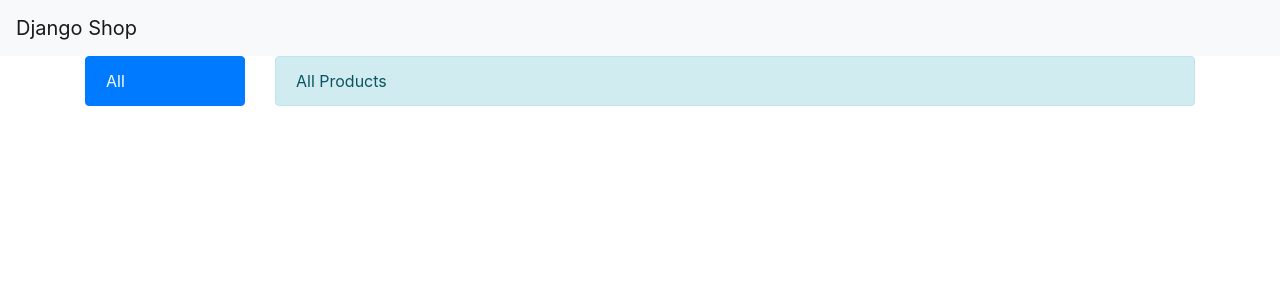
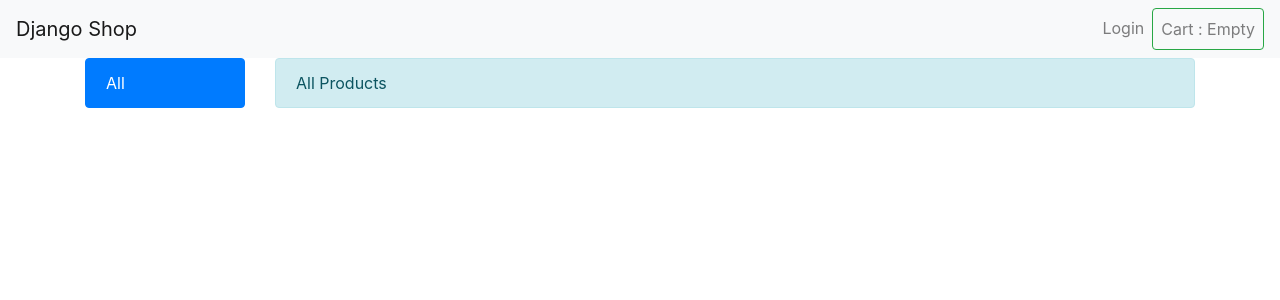
Before and after one commit to moonpeter/onlineshop, a Django app: page / in a window 1280 px wide. Shown: the top 300 px of the page. Run offline with Django 3.2, Linux system fonts and the light colour scheme; data that the repository does not hold is empty; parts of the project's set-up code (start-up, migrations or seed data) failed here and were passed over; some libraries are stand-ins or nearby versions.

Commit message:
cart : 메인메뉴에 카트 링크 연결(base.html)

```diff
--- a/app/templates/base.html
+++ b/app/templates/base.html
@@ -1,12 +1,16 @@
-<!doctype html>
-<html lang="ko">
+<!DOCTYPE html>
+<html lang="en">
 <head>
     <meta charset="UTF-8">
     <title>{% block title %}{% endblock %}</title>
-    <link rel="stylesheet" href="https://stackpath.bootstrapcdn.com/bootstrap/4.5.0/css/bootstrap.min.css" integrity="sha384-9aIt2nRpC12Uk9gS9baDl411NQApFmC26EwAOH8WgZl5MYYxFfc+NcPb1dKGj7Sk" crossorigin="anonymous">
-    <script src="https://code.jquery.com/jquery-3.5.1.min.js" integrity="sha384-DfXdz2htPH0lsSSs5nCTpuj/zy4C+OGpamoFVy38MVBnE+IbbVYUew+OrCXaRkfj" crossorigin="anonymous"></script>
-    <script src="https://cdn.jsdelivr.net/npm/popper.js@1.16.0/dist/umd/popper.min.js" integrity="sha384-Q6E9RHvbIyZFJoft+2mJbHaEWldlvI9IOYy5n3zV9zzTtmI3UksdQRVvoxMfooAo" crossorigin="anonymous"></script>
-    <script src="https://stackpath.bootstrapcdn.com/bootstrap/4.5.0/js/bootstrap.min.js" integrity="sha384-OgVRvuATP1z7JjHLkuOU7Xw704+h835Lr+6QL9UvYjZE3Ipu6Tp75j7Bh/kR0JKI" crossorigin="anonymous"></script>
+    <link rel="stylesheet" href="https://stackpath.bootstrapcdn.com/bootstrap/4.1.3/css/bootstrap.min.css" integrity="sha384-MCw98/SFnGE8fJT3GXwEOngsV7Zt27NXFoaoApmYm81iuXoPkFOJwJ8ERdknLPMO" crossorigin="anonymous">
+
+    <!-- jquery slim 지우고 minified 추가 -->
+    <script
+  src="https://code.jquery.com/jquery-3.3.1.min.js"
+  crossorigin="anonymous"></script>
+    <script src="https://cdnjs.cloudflare.com/ajax/libs/popper.js/1.14.3/umd/popper.min.js" integrity="sha384-ZMP7rVo3mIykV+2+9J3UJ46jBk0WLaUAdn689aCwoqbBJiSnjAK/l8WvCWPIPm49" crossorigin="anonymous"></script>
+    <script src="https://stackpath.bootstrapcdn.com/bootstrap/4.1.3/js/bootstrap.min.js" integrity="sha384-ChfqqxuZUCnJSK3+MXmPNIyE6ZbWh2IMqE241rYiqJxyMiZ6OW/JmZQ5stwEULTy" crossorigin="anonymous"></script>
 
     {% block script %}
     {% endblock %}
@@ -15,14 +19,16 @@
     {% endblock %}
 </head>
 
+
+
 <body>
-
 <nav class="navbar navbar-expand-lg navbar-light bg-light">
   <a class="navbar-brand" href="/">Django Shop</a>
   <button class="navbar-toggler" type="button" data-toggle="collapse" data-target="#navbarSupportedContent" aria-controls="navbarSupportedContent" aria-expanded="false" aria-label="Toggle navigation">
     <span class="navbar-toggler-icon"></span>
   </button>
-    <div class="collapse justify-content-end" id="navbarSupportedContent">
+
+  <div class="collapse navbar-collapse justify-content-end" id="navbarSupportedContent">
     <ul class="navbar-nav justify-content-end">
         <li class="nav-item">
             {% if user.is_authenticated %}
@@ -31,20 +37,19 @@
             <a class="nav-link" href="{% url 'account_login' %}">Login</a>
             {% endif %}
         </li>
-
-            <li class="nav-item active">
-                <a href="" class="nav-link btn btn-outline-success">Cart
+        <li class="nav-item ">
+        <a class="nav-link btn btn-outline-success" href="{% url 'cart:detail' %}">Cart
             {% if cart|length > 0 %}
-                        ${{ cart.get_product_total }} with {{ cart|length }} items
+                ${{ cart.get_total_price }} with {{cart|length}} items
             {% else %}
                 : Empty
             {% endif %}
         </a>
       </li>
+
     </ul>
   </div>
 </nav>
-
 <div class="container">
 {% block content %}
 {% endblock %}
```
Lines whose indentation alone changed are shown as unchanged.
